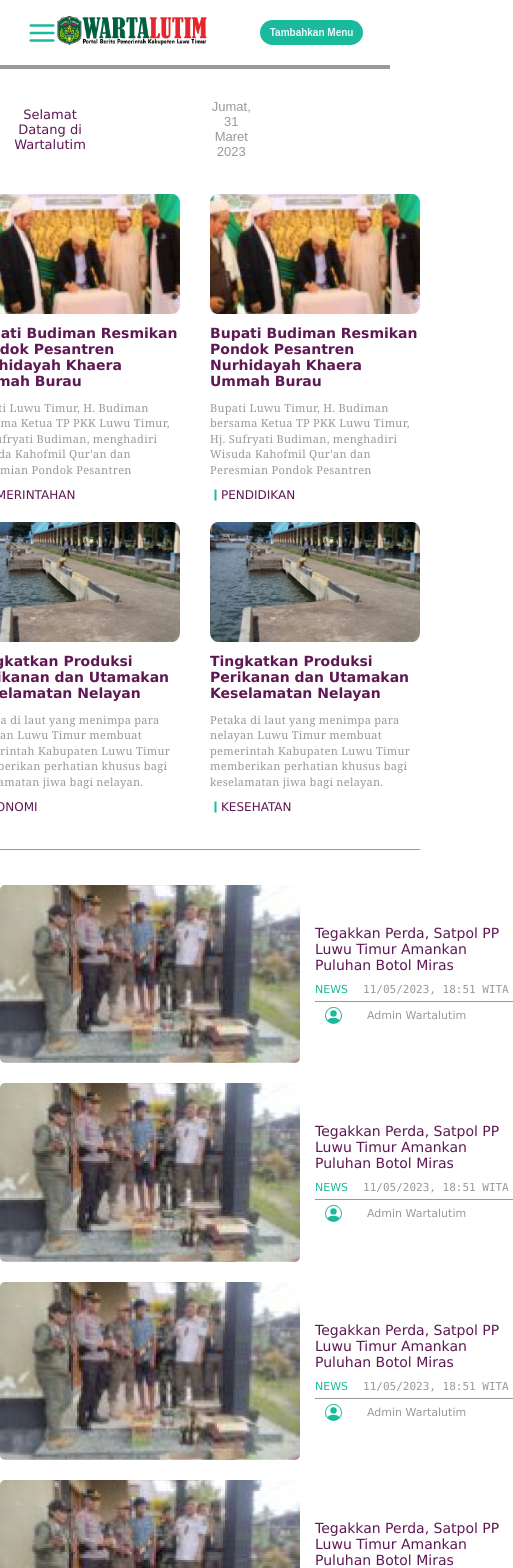
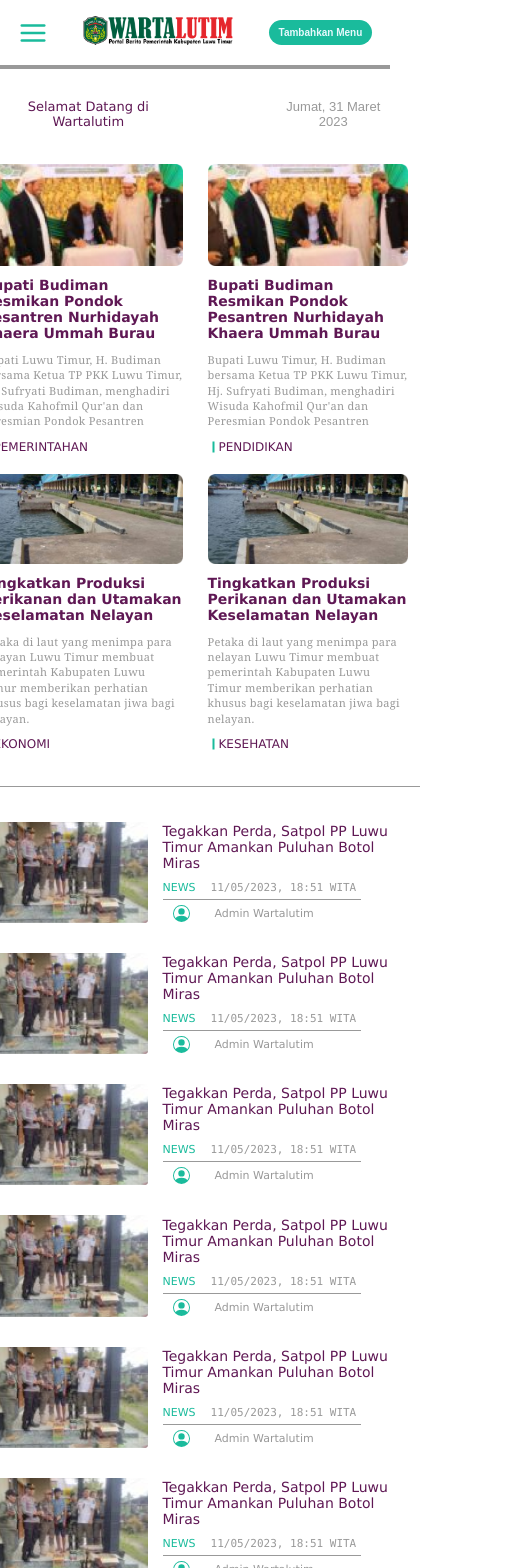
Before and after one commit to achmadjie/Wartalutim-2.0, a React (Create React App) app: page / in a window 390 px wide. Shown: the top 1568 px of the page, 513 px wide, since content can reach past the window. Built offline with nearby package versions, Linux system fonts and the light colour scheme.

Commit message:
fix the size of website

```diff
--- a/src/components/headlines/Headlines.module.css
+++ b/src/components/headlines/Headlines.module.css
@@ -4,8 +4,7 @@
 	flex-direction: row;
 	/* justify-content: space-evenly; */
 	width: fit-content;
-	column-gap: 45px;
-
+	column-gap: 25px;
 }
 
 .headlines_single{
@@ -17,7 +16,7 @@
 	justify-content: space-between;
 }
 
-.headlines_img_single{
+.headlines_img_single, .headlines_img_double{
 	max-width: 100%;
 	max-height: 100%;
 }
@@ -72,7 +71,7 @@
 }
 
 .headlines_double_container{
-	width: 267px;
+	width: 270px;
 	display: flex;
 	flex-direction: column;
 	row-gap: 25px;
@@ -83,11 +82,6 @@
 	flex-direction: column;
 	height: auto;
 	row-gap: 11px;
-}
-
-.headlines_img_double{
-	max-width: 100%;
-	max-height: 100%;
 }
 
 .headlines_title_double{
@@ -130,24 +124,31 @@
 
 } */
 
-@media screen and (max-width: 990px) {
+@media screen and (max-width: 1200px) {
 	.headlines_single{
 		display: none;
 	}
 
 	.headlines_container{
-		column-gap: 30px;
+		column-gap: 25px;
 		justify-content: center;
 	}
 
 	.headlines_double_container{
-		width: 210px;
+		width: 100%;
 		row-gap: 20px;
 	}
 
+	.headlines_double{
+		justify-content: center;
+		/* align-items: center; */
+		width: 200px;
+	}
+
 	.headlines_img_double{
-		width: inherit;
-		height: 120px;
+		width: 227px;
+		height: auto;
+		object-fit: cover;
 	}
 
 	.headlines_title_double{
--- a/src/components/latest-news/LatestNews.module.css
+++ b/src/components/latest-news/LatestNews.module.css
@@ -1,22 +1,22 @@
 .latest_news_container{
-	width: auto;
 	display: flex;
 	flex-direction: column;
 	align-items: flex-start;
 	row-gap: 55px;
+	width: max-content;
 }
 
 .latest_news_title_date{
 	display: flex;
 	flex-direction: row;
 	column-gap: 30px;
-	width: inherit;
+	width: fit-content;
 }
 
 .latest_news_img{
-	width: 300px;
+	width: 350px;
 	height: auto;
-	background-size: cover;
+	object-fit: contain;
 }
 
 .latest_news_desc{
@@ -26,7 +26,7 @@
 	align-items: flex-start;
 	row-gap: 20px;
 	text-align: start;
-	width: 514px;
+	width: 400px;
 }
 
 .latest_news_title{
@@ -105,7 +105,7 @@
 
 @media screen and (max-width: 990px) {
 	.latest_news_container{
-		row-gap: 20px;
+		row-gap: 30px;
 		justify-content: center;
 		align-items: center;
 	}
@@ -115,12 +115,13 @@
 	}
 
 	.latest_news_img{
-		max-width: 100%;
-		max-height: 100%;
+		width: 170px;
+		height: auto;
+		object-fit: cover;
 	}
 
 	.latest_news_desc{
-		width: 265px;
+		width: 250px;
 		row-gap: 10px;
 	}
 
--- a/src/components/navbar/Navbar.jsx
+++ b/src/components/navbar/Navbar.jsx
@@ -12,8 +12,8 @@
     <nav className={styles.navbar_container}>
       <div className={styles.mobile_menu}>
         <div className={styles.nav_search_logo}>
+          <FiMenu className={styles.mobile_menu_icon} />
           <div className={styles.nav_left}>
-            <FiMenu className={styles.mobile_menu_icon} />
             <Link to="/home">
               <img
                 className={styles.wartalutim_logo}
--- a/src/components/navbar/Navbar.module.css
+++ b/src/components/navbar/Navbar.module.css
@@ -5,7 +5,7 @@
   row-gap: 2.188rem;
   margin: 30px 0 50px;
   flex-wrap: wrap;
-  width: 100%;
+  /* width: 100%; */
 }
 
 .nav_left{
@@ -129,13 +129,13 @@
   width: inherit;
 }
 
-@media screen and (min-width: 481px){
+@media screen and (min-width: 480px){
   .mobile_menu_icon, .horiz_rule{
     display: none;
   }
 }
 
-@media screen and (max-width: 990px) {
+@media screen and (max-width: 1200px) {
   .nav_menu, .search_bar, .vert_rule, .search_btn, .navbar_menu_container{
     display: none;
   }
@@ -162,9 +162,10 @@
     color: var(--tosca);
   }
 
-  .nav_search_logo{
-    justify-content: space-around;
-  }
+  /* .nav_search_logo{
+    justify-content: space-between;
+    margin: 0 15px;
+  } */
 
   .wartalutim_logo{
     height: 31px;
--- a/src/components/posters/Posters.module.css
+++ b/src/components/posters/Posters.module.css
@@ -6,13 +6,13 @@
   width: fit-content;
 }
 
-.posters_img_container{
+.posters_img_container {
   width: 300px;
 }
 
 .posters_img {
   max-width: 100%;
-  height: 100%;
+  max-height: 100%;
 }
 
 /* @media screen and (min-width: 991px) {
@@ -23,7 +23,11 @@
     row-gap: 10px;
   }
 
-  .posters_img {
-	width: 160px;
+  .posters_img_container {
+    width: 150px;
   }
+
+  /* .posters_img {
+    width: 160px;
+  } */
 }
--- a/src/components/welcome-date/WelcomeDate.module.css
+++ b/src/components/welcome-date/WelcomeDate.module.css
@@ -2,11 +2,11 @@
 	display: flex;
 	flex-direction: row;
 	align-items: center;
-	justify-content: space-between;
-	/* column-gap: 668px; */
+	/* justify-content: space-between; */
+	column-gap: 800px;
 	cursor: default;
-	width: 100%;
-	padding: 0 225px 0 100px;
+	/* width: 100%; */
+	/* padding: 0 100px 0 50px; */
 }
 
 .welcome_text h2{
@@ -23,11 +23,12 @@
 	font-weight: normal;
 }
 
-@media screen and (max-width: 990px){
+@media screen and (max-width: 1200px){
 	.welcome_date_container{
-		column-gap: 126px;
-		width: auto;
+		column-gap: 100px;
+		/* width: auto; */
 		/* justify-content: space-between; */
+		/* padding: 0 15px; */
 	}
 
 	.welcome_text h2{
--- a/src/pages/homepage/Homepage.module.css
+++ b/src/pages/homepage/Homepage.module.css
@@ -12,8 +12,8 @@
 	display: flex;
 	flex-direction: row;
 	align-items: flex-start;
-	/* column-gap: 50px; */
-	width: 100%;
+	column-gap: 80px;
+	/* width: 100%; */
 	justify-content: space-evenly;
 }
 
@@ -25,10 +25,9 @@
 .latest_news_posters{
 	display: flex;
 	flex-direction: row;
-	align-items: flex-start;
-	justify-content: space-around;
-	/* column-gap: 90px; */
-	width: 100%;
+	justify-content: center;
+	column-gap: 210px;
+	/* width: 100%; */
 }
 
 @media screen and (min-width: 481px){
@@ -62,6 +61,6 @@
 		display: flex;
 		flex-direction: row;
 		align-items: flex-start;
-		column-gap: 43px;
+		column-gap: 40px;
 	}
 }
```
